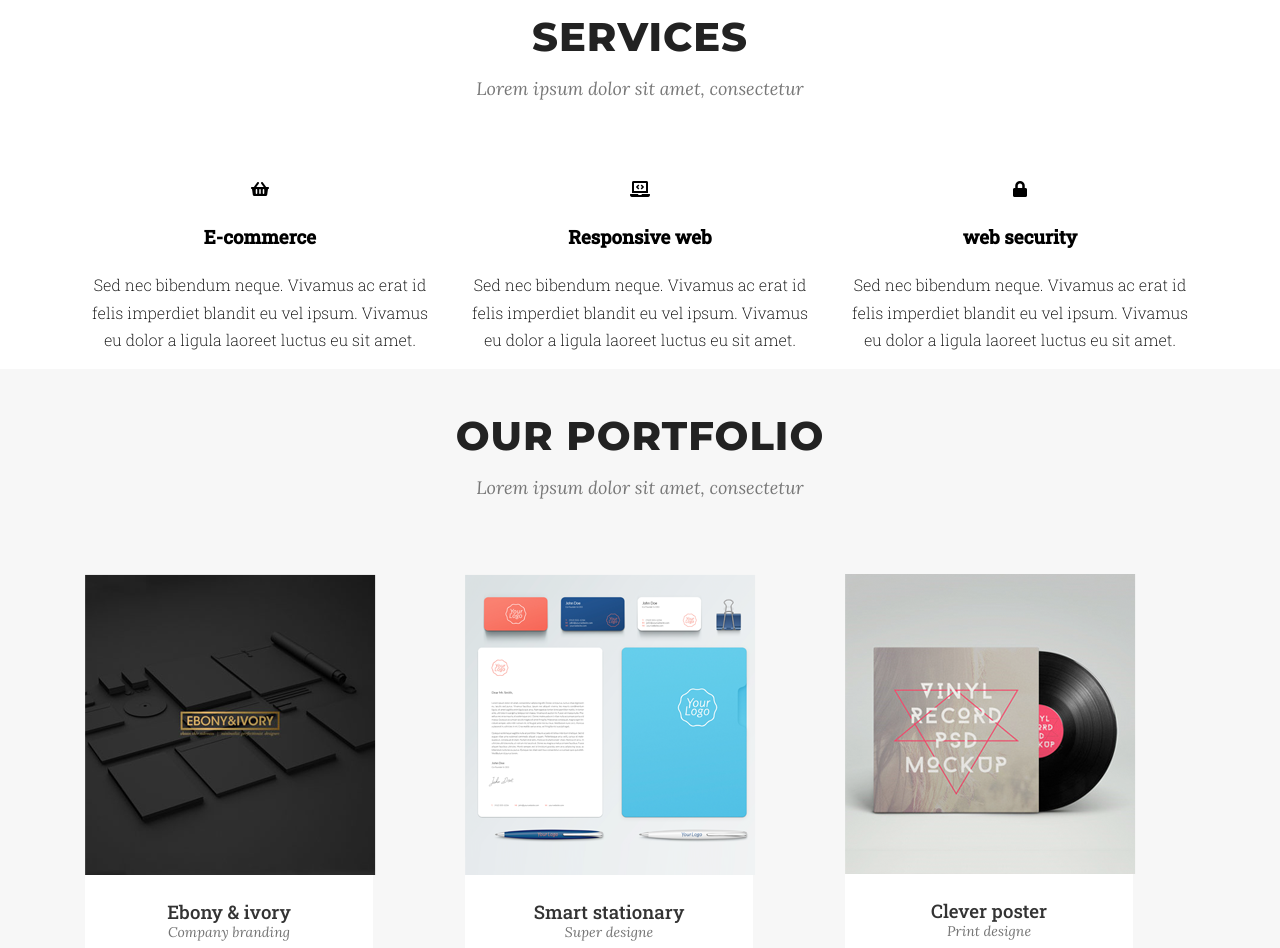
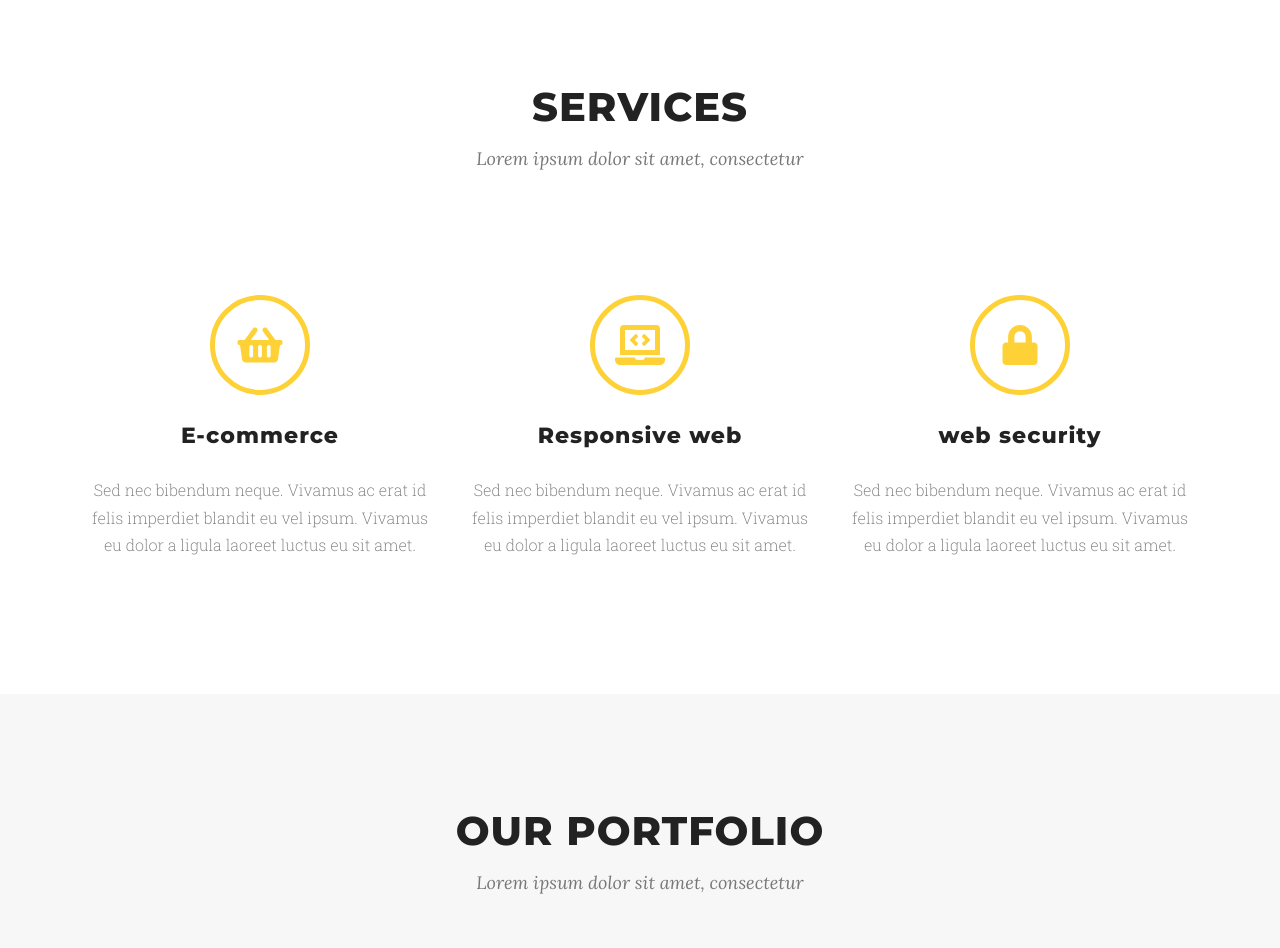
Before and after one commit to iwa-kulczynska/Landing-page, a website: page index.html in a window 1280 px wide. Shown: the part 830-1778 px from the top of the page. Drawn offline with Linux system fonts and the light colour scheme.

Commit message:
add style for service section

```diff
--- a/sass/style.scss
+++ b/sass/style.scss
@@ -3,6 +3,8 @@ $font-text: 'Roboto Slab', serif;
 $font-header: 'Montserrat', sans-serif;
 $font-details: 'Lora', serif;
 $font-brand: 'Great Vibes', cursive;
+$color-title: #222222;
+$color-text: #777777;
 $color-main: #fff;
 $color-details: #fed136;
 $transition: all 3s;
@@ -18,6 +20,12 @@ $transition: all 3s;
     line-height: 1.7;
     font-family: $font-text;
     font-weight: 200;
+}
+
+.services,
+.portfolio {
+    padding-bottom: 70px;
+    padding-top: 70px;
 }
 
 .btn {
@@ -57,7 +65,7 @@ $transition: all 3s;
 }
 
 .section-text {
-    color: #777;
+    color: $color-text;
     margin-top: -30px;
     margin-bottom: 70px;
     font-size: 18px;
@@ -158,17 +166,44 @@ $transition: all 3s;
 }
 /* section services */
 .services {
+    background-color: #fff;
     text-align: center;
+}
+
+.box-services {
+    padding-top: 50px;
+    padding-bottom: 50px;
+}
+
+.box-services i {
+    border-radius: 50%;
+    border: 5px solid $color-details;
+    width: 100px;
+    height: 100px;
+    color: $color-details;
+    font-size: 40px;
+    line-height: 90px;
+}
+
+.box-services h3 {
+    color: $color-title;
+    font-family: $font-header;
+    font-size: 22px;
+    font-weight: bold;
+    letter-spacing: 1px;
+}
+
+.box-services p {
+    color: $color-text;
 }
 
 /* section portfolio */
 
 .portfolio {
     background-color: #f7f7f7;
-    padding-bottom: 70px;
-    padding-top: 70px;
+
 }
-}
+
 
 .card-img-top {
     margin-bottom: -25px;
```
Also changed, not shown: css/style.css, 1 other file.
